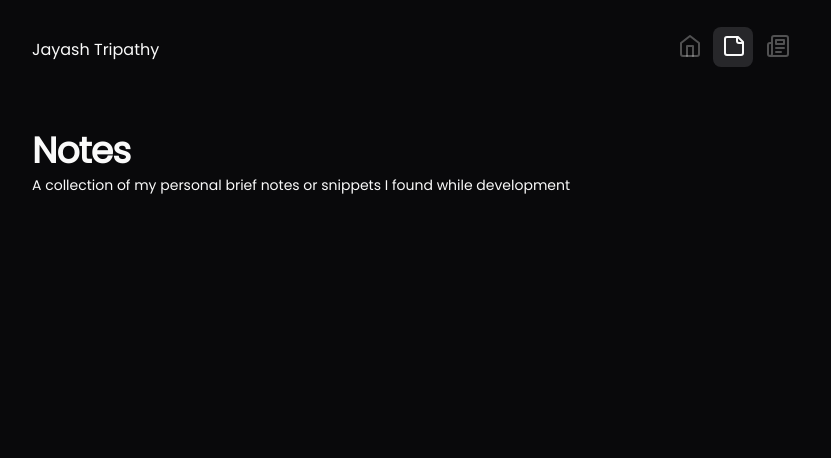
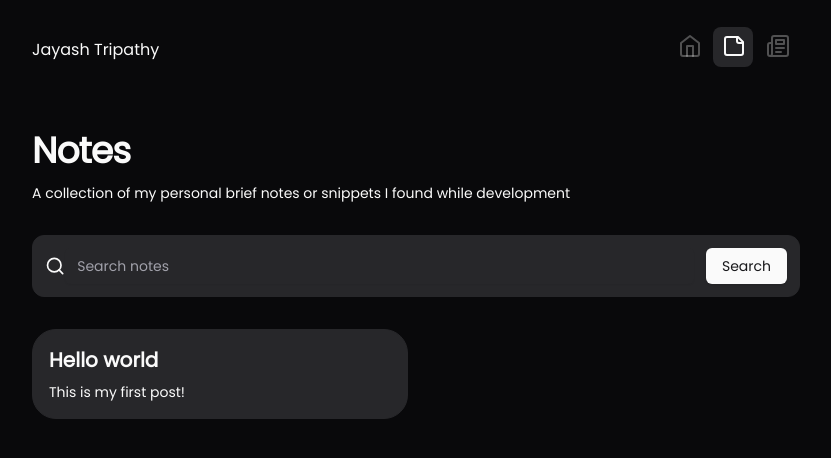
Before and after one commit to JayashTripathy/personal-portfolio, a Next.js app: page /notes in a window 1280 px wide. Shown: the top 458 px of the page, without its empty margins (224-1055 px from the left). Built offline with nearby package versions, Linux system fonts and the light colour scheme.

Commit message:
done some work in notes section

```diff
--- a/app/notes/page.tsx
+++ b/app/notes/page.tsx
@@ -1,16 +1,41 @@
+import { Button } from "@/components/ui/button";
+import { Input } from "@/components/ui/input";
 import SectionTitle from "@/components/ui/sectionTitle";
 import SectionContainer from "@/components/utils/SectionContainer";
 import { getAllNotes } from "@/lib/services/content/notes";
+import { Search } from "lucide-react";
 import React from "react";
 
 type Props = {};
 
 function Page({}: Props) {
   const notes = getAllNotes();
+
   return (
     <SectionContainer>
-      <SectionTitle title="Notes" className="text-left w-full text-4xl mb-1" />
-      <p className="text-sm">A collection of my personal brief notes or snippets I found while development</p>
+      <SectionTitle title="Notes" className="text-left w-full text-4xl mb-3" />
+      <p className="text-sm">
+        A collection of my personal brief notes or snippets I found while
+        development
+      </p>
+
+      <div className="w-full my-8 border  bg-muted rounded-xl flex items-center p-3 focus-within:border-primary/50 transition-all ease-in-out">
+        <Search />
+        <Input
+          className="w-full border-0 focus-visible:ring-0"
+          placeholder="Search notes"
+        />
+        <Button className="ml-3">Search</Button>
+      </div>
+
+      <div className="grid grid-cols-2 gap-4 w-full">
+        {notes.map((note) => (
+          <div key={note.title} className="border p-4 bg-muted rounded-3xl flex flex-col gap-2 ">
+            <h3 className="text-xl font-semibold">{note.title}</h3>
+            <p className="text-sm text-foreground">{note.summary}</p>
+          </div>
+        ))}
+      </div>
     </SectionContainer>
   );
 }
```
Also changed, not shown: .content-collections/generated/index.js.
